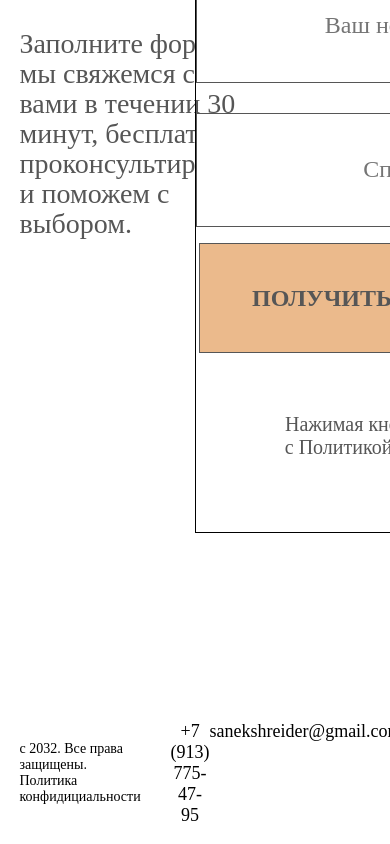
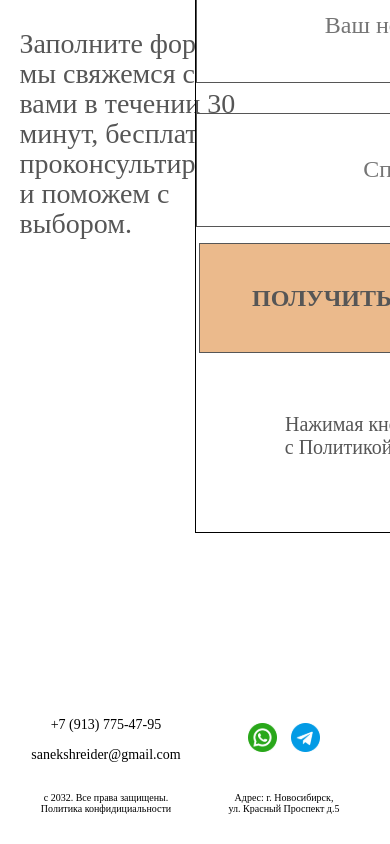
Before and after one commit to Vinorval/schreimaneng_ineering, a React (Create React App) app: page / in a window 390 px wide. Shown: the part 3582-4426 px from the top of the page. Built offline with nearby package versions, Linux system fonts and the light colour scheme.

Commit message:
fix: adapte footer

```diff
--- a/src/components/footer/Footer.module.css
+++ b/src/components/footer/Footer.module.css
@@ -48,3 +48,52 @@
         width: 29px;
     }
 }
+
+@media screen and (max-width: 1024px) {
+    .footer {
+        gap: 15px;
+    }
+
+    .footer__contacts_text {
+        font-size: 14px;
+    }
+
+    .footer__text {
+        font-size: 12px;
+    }
+
+    .social__link {
+        width: 20px;
+    }
+}
+
+@media screen and (max-width: 840px) {
+    .footer {
+        grid-template-columns: 1fr 1fr;
+        gap: 5px;
+    }
+
+    .footer__contacts {
+        display: block;
+    }
+
+    .footer__text {
+        font-size: 10px;
+        text-align: center;
+    }
+
+    .footer__contacts {
+        grid-column: 1/2;
+        grid-row: 1/2;
+    }
+
+    .social {
+        grid-row: 1/2;
+        width: 100px;
+        margin: auto;
+    }
+
+    .social__link {
+        width: 29px;
+    }
+}
```
